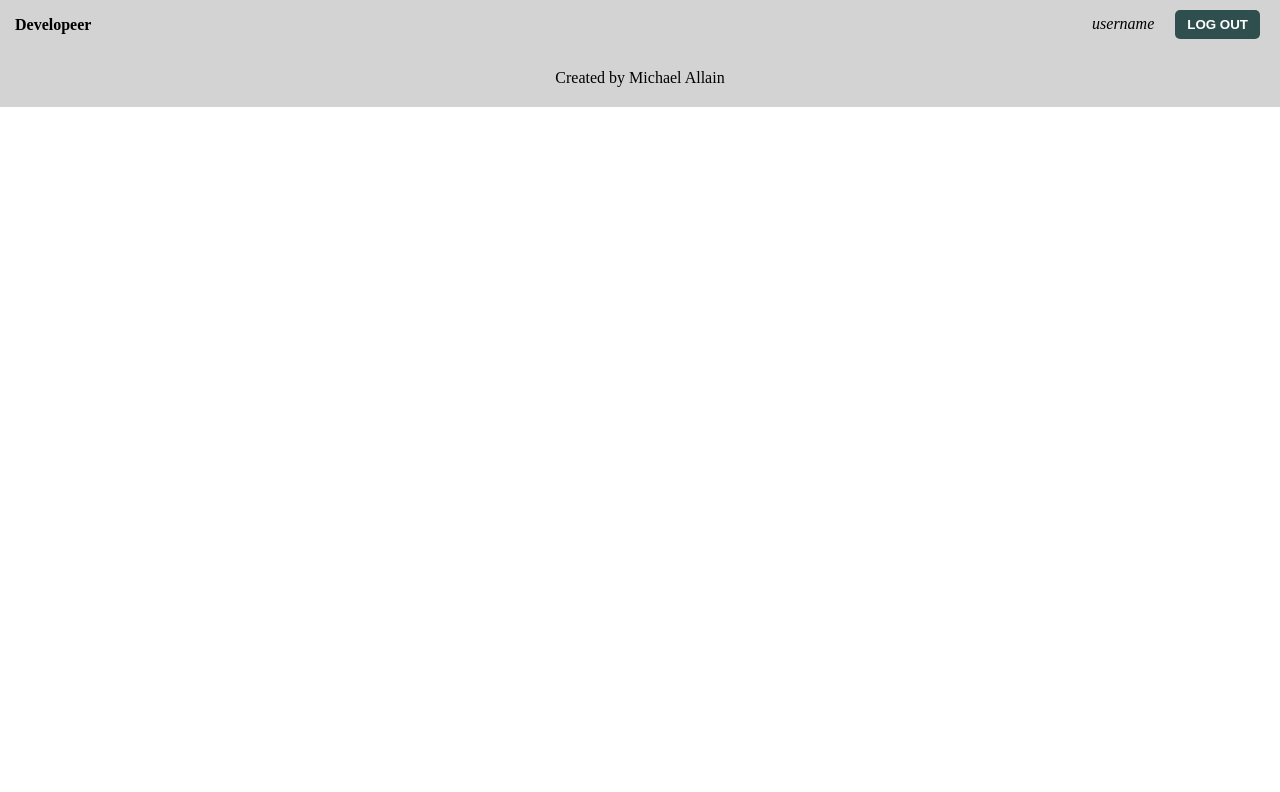
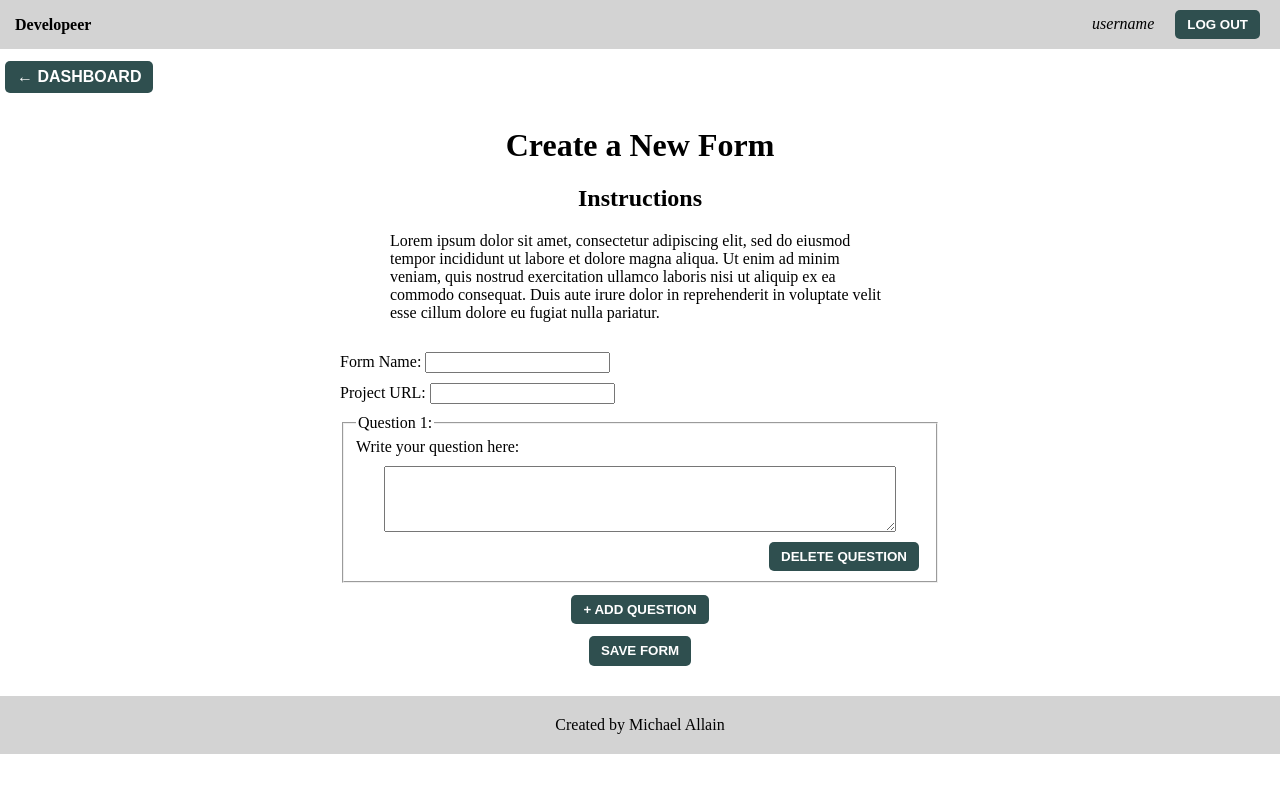
Before and after one commit to fastlain/developeer-client, a React (Create React App) app: page /main/createform in a window 1280 px wide. Shown: the top 792 px of the page. Built offline with nearby package versions, Linux system fonts and the light colour scheme.

Commit message:
Add CreateForm component

```diff
--- /dev/null
+++ b/src/components/CreateForm.js
@@ -0,0 +1,61 @@
+import React, { Component } from 'react';
+import { Link } from 'react-router-dom';
+import styles from '../css_modules/CreateForm.module.css';
+
+import PageTitle from './PageTitle';
+import Button from './Button';
+
+class CreateForm extends Component {
+    constructor(props) {
+        super(props);
+        this.state = {
+
+        };
+    }
+
+    render() {
+
+        const questions = (
+            <fieldset>
+                <legend>Question 1:</legend>
+                <label className={styles.blockLabel} htmlFor="question1">
+                    Write your question here:
+                                    </label>
+                <textarea id="question1" className={styles.textArea} name="question1" rows={4}></textarea>
+                <Button btnStyle="right" type="button">DELETE QUESTION</Button>
+            </fieldset>
+        );
+
+        return (
+            <div>
+                <Link to="/main/dashboard" className="Link btnStyle roomy">
+                    &larr; DASHBOARD
+                    </Link>
+                <PageTitle>Create a New Form</PageTitle>
+                <section className={styles.instructionsWrapper}>
+                    <h2>Instructions</h2>
+                    <p className={styles.instructions}>Lorem ipsum dolor sit amet, consectetur adipiscing elit, sed do eiusmod tempor incididunt ut labore et dolore magna aliqua. Ut enim ad minim veniam, quis nostrud exercitation ullamco laboris nisi ut aliquip ex ea commodo consequat. Duis aute irure dolor in reprehenderit in voluptate velit esse cillum dolore eu fugiat nulla pariatur.</p>
+                </section>
+
+                <form className={styles.createForm}>
+                    <div className={styles.inputWrapper}>
+                        <label htmlFor="formName">Form Name: </label>
+                        <input id="formName" name="formName" type="text"></input>
+                    </div>
+
+                    <div className={styles.inputWrapper}>
+                        <label htmlFor="projectUrl">Project URL: </label>
+                        <input id="projectUrl" name="projectUrl" type="text"></input>
+                    </div>
+
+                    {questions}
+
+                    <Button btnStyle="roomyTopBot block center" type="button">+ ADD QUESTION</Button>
+                    <Button btnStyle="roomyTopBot block center" type="button">SAVE FORM</Button>
+                </form>
+            </div>
+        );
+    }
+}
+
+export default CreateForm;
--- a/src/components/MainLayout.js
+++ b/src/components/MainLayout.js
@@ -6,6 +6,7 @@ import Header from './Header';
 import Dashboard from './Dashboard';
 import GiveFeedback from './GiveFeedback';
 import ReviewFeedback from './ReviewFeedback';
+import CreateForm from './CreateForm';
 
 const MainLayout = () => {
     return (
@@ -17,6 +18,7 @@ const MainLayout = () => {
                 <Route exact path="/main/dashboard" component={Dashboard} />
                 <Route exact path="/main/givefeedback" component={GiveFeedback} />
                 <Route path="/main/reviewfeedback/:id" component={ReviewFeedback} />
+                <Route path="/main/createform" component={CreateForm} />
             </main>
             <footer role="contentinfo">
                 <Footer />
--- a/src/components/MyFeedback.js
+++ b/src/components/MyFeedback.js
@@ -1,10 +1,10 @@
 import React, { Component } from 'react';
 import { connect } from 'react-redux';
+import { Link } from 'react-router-dom';
 import { incRequest, decRequest } from '../actions';
 import styles from '../css_modules/MyFeedback.module.css';
 
 import FormSummary from './FormSummary';
-import Button from './Button';
 
 class MyFeedback extends Component {
 
@@ -21,7 +21,7 @@ class MyFeedback extends Component {
                     Here are some instructions...
                 </p>
                 {summaries}
-                <Button type="button" btnStyle="roomyTopBot">Create New Feedback Form</Button>
+                <Link to="/main/createform" className="Link btnStyle roomy">CREATE NEW FORM</Link>
             </section>
         );
     }
--- a/src/css_modules/Button.module.css
+++ b/src/css_modules/Button.module.css
@@ -65,6 +65,11 @@
     margin-right: auto;
 }
 
+.right {
+    display: block;
+    margin-left: auto;
+}
+
 .edit {
     position: absolute;
     top: 0;
@@ -73,3 +78,7 @@
     padding-top: 0;
     padding-bottom: 0;
 }
+
+.block {
+    display: block;
+}
--- /dev/null
+++ b/src/css_modules/CreateForm.module.css
@@ -0,0 +1,31 @@
+.instructionsWrapper {
+    text-align: center;
+    width: 80%;
+    max-width: 500px;
+    margin: 0 auto;
+}
+
+.instructions {
+    text-align: left;
+}
+
+.createForm {
+    width: 80%;
+    max-width: 600px;
+    margin: 30px auto;
+}
+
+.inputWrapper {
+    margin: 10px 0;
+}
+
+.blockLabel {
+    display: block;
+}
+
+.textArea {
+    width: 90%;
+    display: block;
+    margin: 10px auto;
+    resize: vertical;
+}
```
